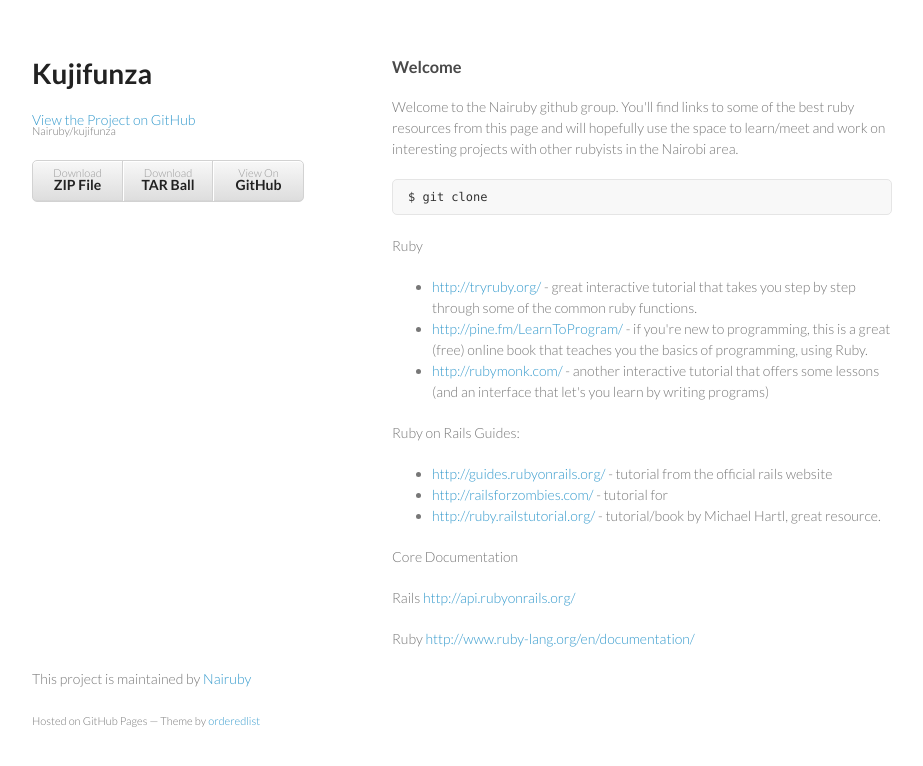
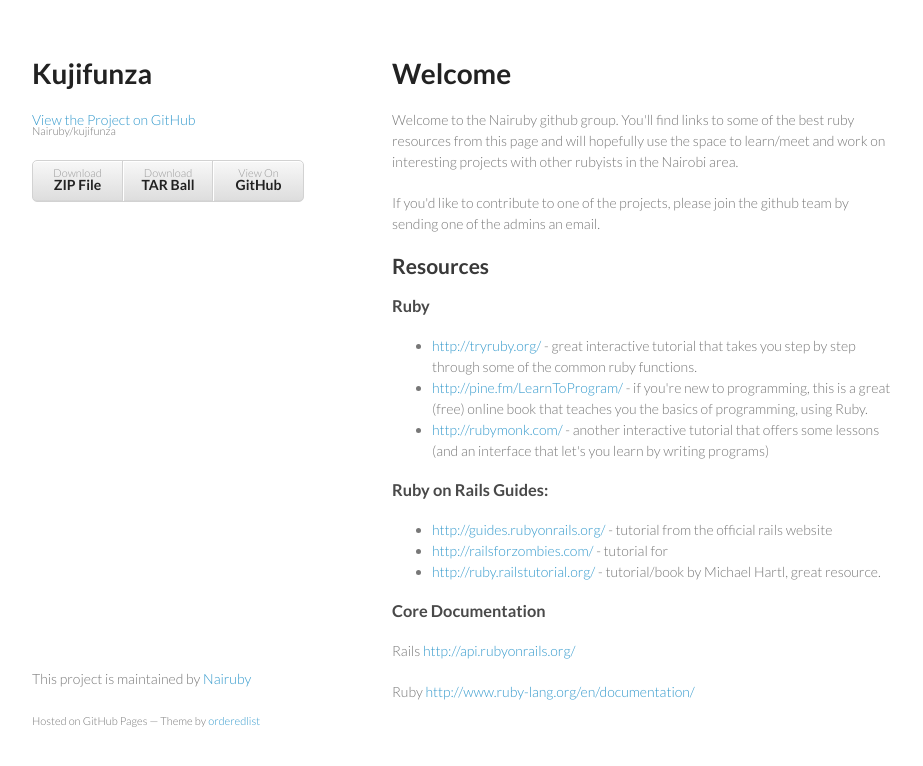
Before and after one commit to nairuby/kujifunza, a plain HTML site: page index.html in a window 1280 px wide. Shown: the whole page, without its empty margins (178-1101 px from the left). Drawn offline with Linux system fonts and the light colour scheme.

```diff
--- a/index.html
+++ b/index.html
@@ -28,14 +28,15 @@
         </ul>
       </header>
       <section>
-        <h3>Welcome</h3>
+        <h1>Welcome</h1>
 
 <p>Welcome to the Nairuby github group. You'll find links to some of the best ruby resources from this page and will hopefully use the space to learn/meet and work on interesting projects with other rubyists in the Nairobi area. </p>
 
-<pre><code>$ git clone
-</code></pre>
+<p>If you'd like to contribute to one of the projects, please join the github team by sending one of the admins an email.</p>
 
-<p>Ruby </p>
+<h2>Resources</h2>
+
+<h3>Ruby</h3>
 
 <ul>
 <li>
@@ -44,7 +45,7 @@
 <a href="http://pine.fm/LearnToProgram/">http://pine.fm/LearnToProgram/</a> - if you're new to programming, this is a great (free) online book that teaches you the basics of programming, using Ruby.</li>
 <li>
 <a href="http://rubymonk.com/">http://rubymonk.com/</a> - another interactive tutorial that offers some lessons (and an interface that let's you learn by writing programs)</li>
-</ul><p>Ruby on Rails Guides: </p>
+</ul><h3>Ruby on Rails Guides:</h3>
 
 <ul>
 <li>
@@ -54,7 +55,7 @@
 <li>
 <a href="http://ruby.railstutorial.org/">http://ruby.railstutorial.org/</a> - tutorial/book by Michael Hartl, great resource.<br>
 </li>
-</ul><p>Core Documentation</p>
+</ul><h3>Core Documentation</h3>
 
 <p>Rails
 <a href="http://api.rubyonrails.org/">http://api.rubyonrails.org/</a></p>
```
Also changed, not shown: params.json (+1 -1 lines).
